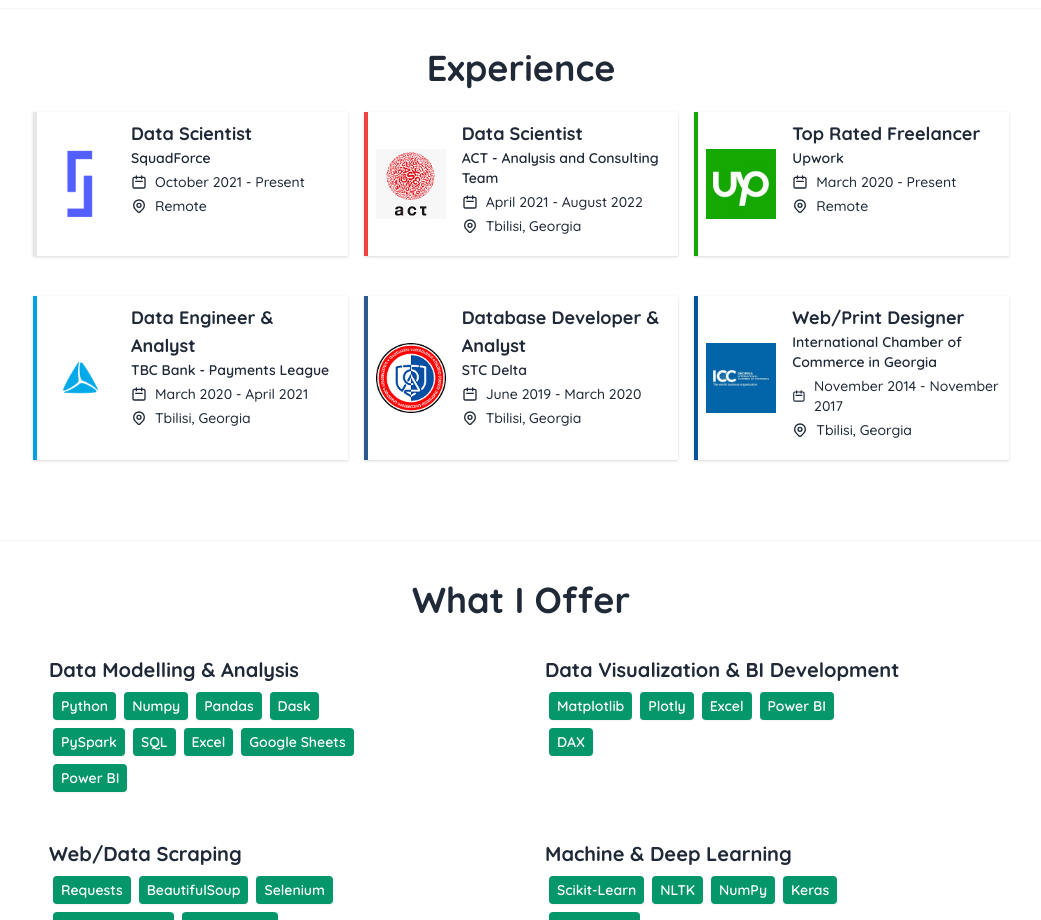
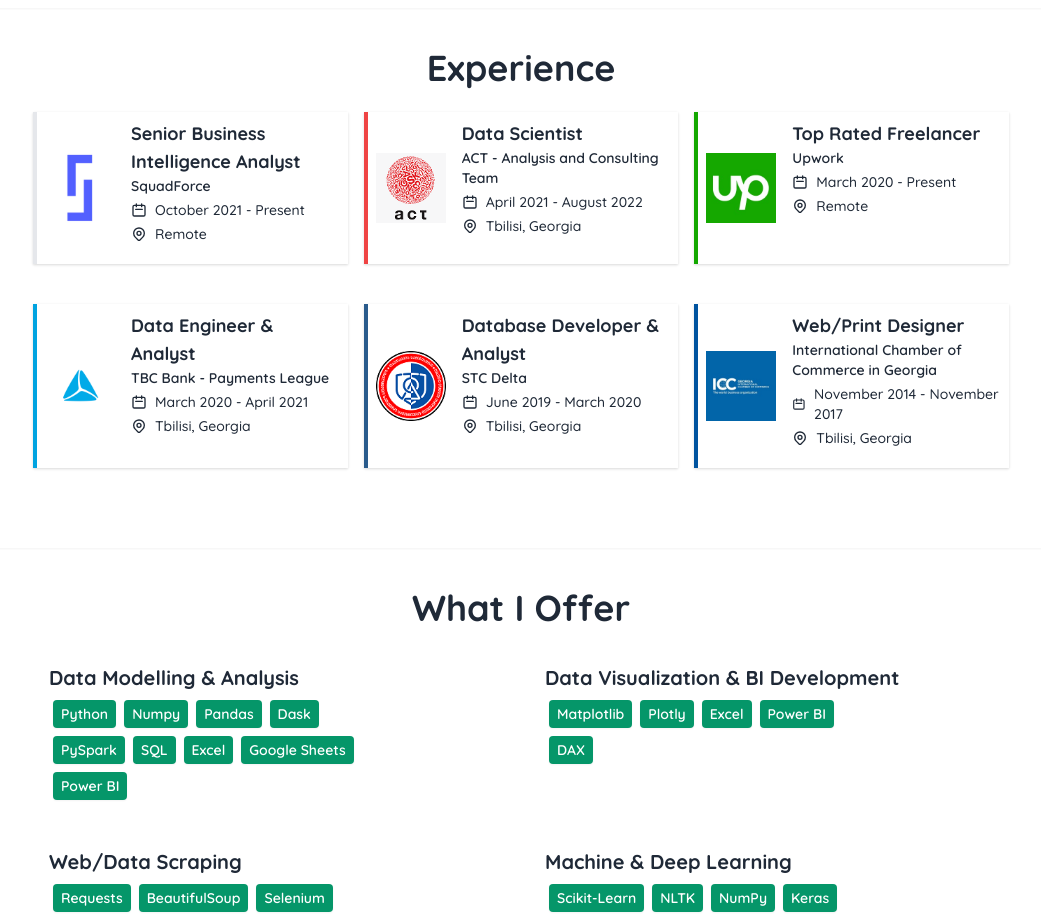
Before and after one commit to LashaDolenjashvili/personal-website-tailwind, a website: page public/index.html in a window 1280 px wide. Shown: the part 1120-2040 px from the top of the page, without its empty margins (119-1160 px from the left). Drawn offline with Linux system fonts and the light colour scheme.

Commit message:
Update index.html

```diff
--- a/public/index.html
+++ b/public/index.html
@@ -168,7 +168,7 @@
                             <img style="max-width: 70px; max-height: 70px;" src="dist/img/picture.jpg" alt="">
                         </a>
                         <div class="ml-4 w-9/12 pb-3">
-                            <h3 class="text-lg font-bold">Data Scientist</h3>
+                            <h3 class="text-lg font-bold">Senior Business Intelligence Analyst</h3>
                             <a class="hover:text-red-500 transition duration-100" href="#">
                                 <span class="block text-sm font-semibold">SquadForce</span>
                             </a>
```
